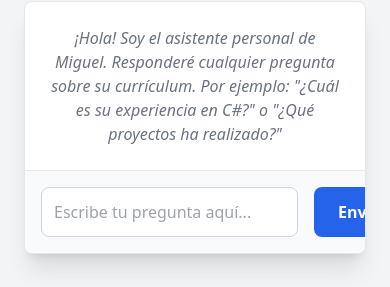
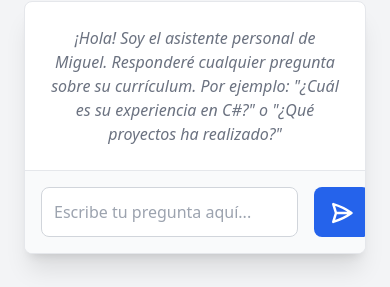
Before and after one commit to mmotal79/mi-cv-frontend, a React (Create React App) app: page / in a window 390 px wide. Shown: the part 5167-5454 px from the top of the page. Built offline with nearby package versions, Linux system fonts and the light colour scheme.

Commit message:
Update AIAgent.js cambios boton enviar

```diff
--- a/src/components/AIAgent.js
+++ b/src/components/AIAgent.js
@@ -126,9 +126,23 @@ const handleSendMessage = async () => {
             <button
               onClick={handleSendMessage}
               disabled={isLoading}
-              className="ml-4 bg-blue-600 text-white px-6 py-3 rounded-lg font-semibold hover:bg-blue-700 transition duration-300 disabled:opacity-50 disabled:cursor-not-allowed"
+              className="ml-4 bg-blue-600 text-white px-4 py-3 rounded-lg font-semibold hover:bg-blue-700 transition duration-300 disabled:opacity-50 disabled:cursor-not-allowed
+                         md:px-6" // Ajuste de padding: en móvil es px-4, en md+ vuelve a px-6
             >
-              Enviar
+              {/* Texto visible en desktop, oculto en móvil */}
+              <span className="hidden md:inline">Enviar</span>
+
+              {/* Icono visible en móvil, oculto en desktop */}
+              <svg
+                xmlns="http://www.w3.org/2000/svg"
+                fill="none"
+                viewBox="0 0 24 24"
+                strokeWidth="2.5"
+                stroke="currentColor"
+                className="w-6 h-6 inline md:hidden" // Controla visibilidad y tamaño
+              >
+                <path strokeLinecap="round" strokeLinejoin="round" d="M6 12L3.269 3.126A59.768 59.768 0 0121.485 12 59.77 59.77 0 013.27 20.876L6 12zm0 0h12" />
+              </svg>
             </button>
           </div>
         </div>
```
